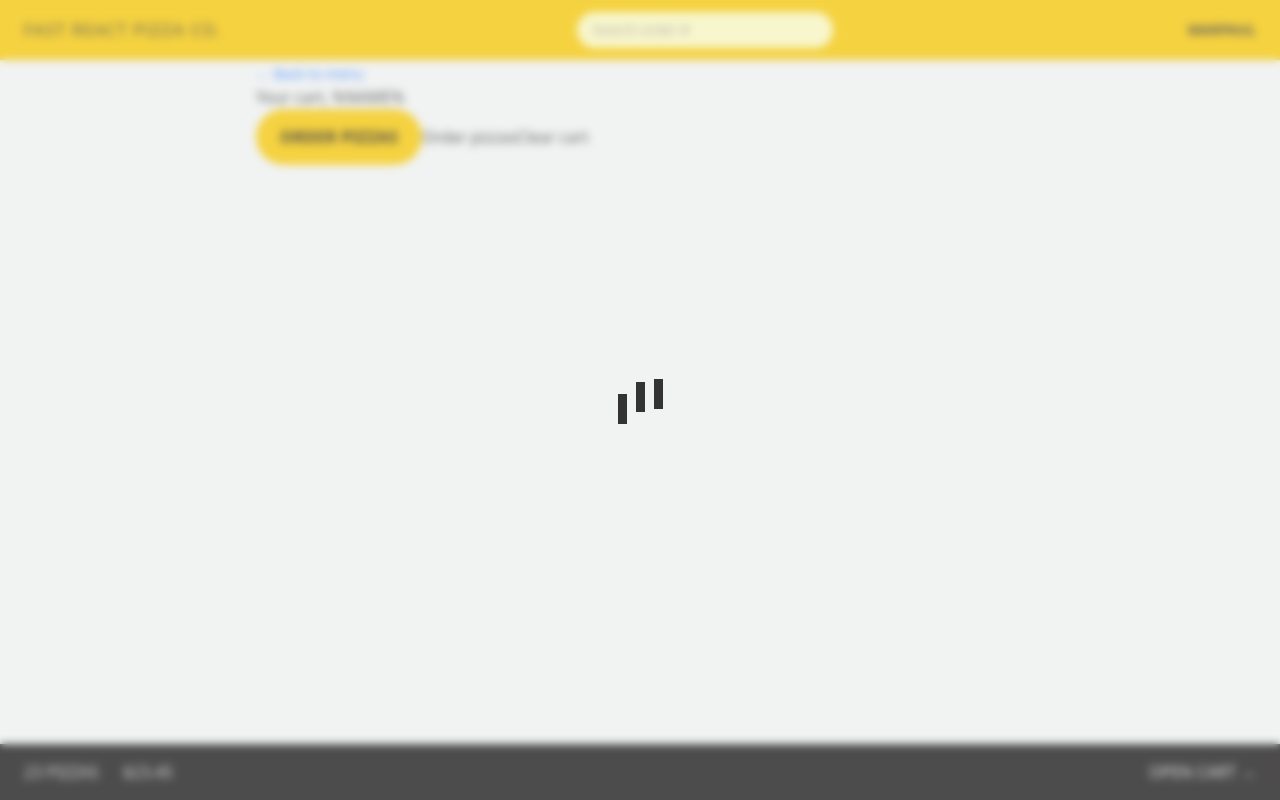
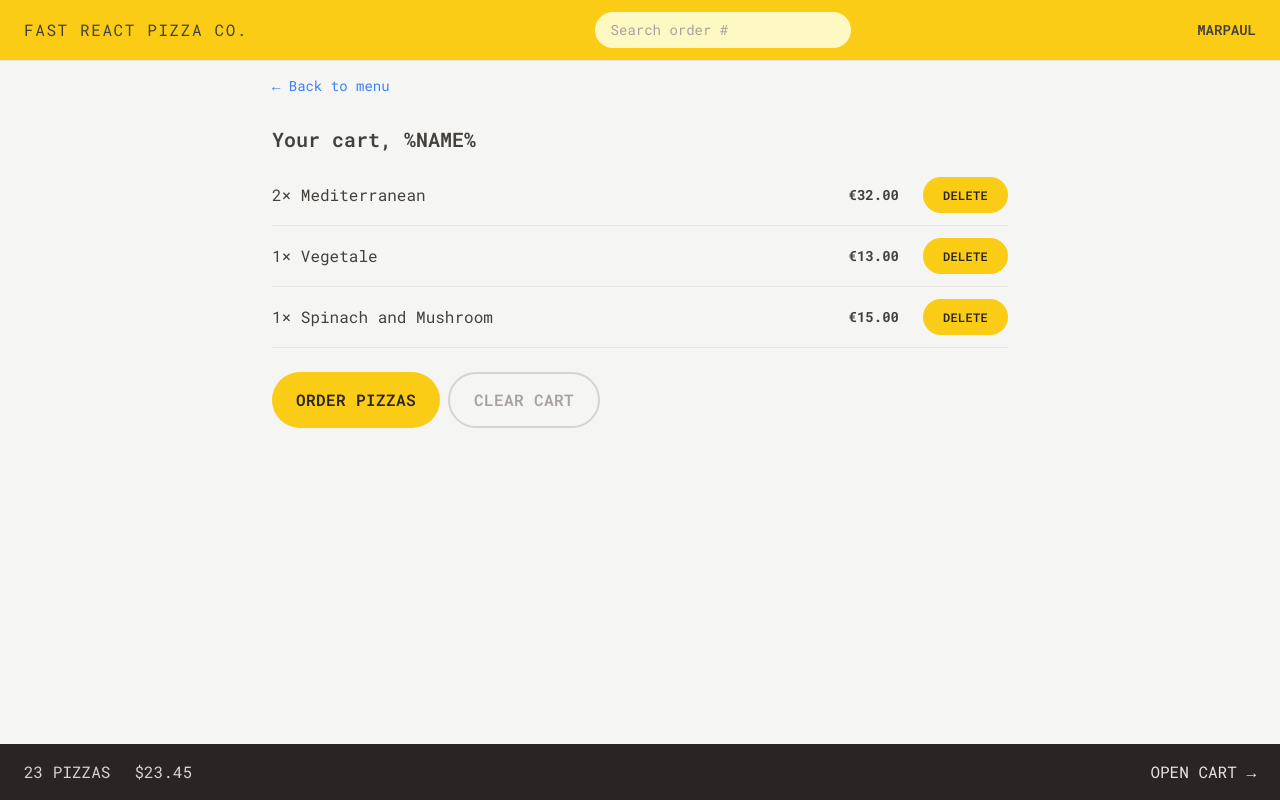
Before and after one commit to marpaul14/Fast-React-Pizza, a React (Vite) app: page /cart in a window 1280 px wide. Built offline with nearby package versions, Linux system fonts and the light colour scheme.

Commit message:
styling the menu

```diff
--- a/index.html
+++ b/index.html
@@ -4,6 +4,12 @@
     <meta charset="UTF-8" />
     <link rel="icon" type="image/svg+xml" href="/vite.svg" />
     <meta name="viewport" content="width=device-width, initial-scale=1.0" />
+    <link rel="preconnect" href="https://fonts.googleapis.com" />
+    <link rel="preconnect" href="https://fonts.gstatic.com" crossorigin />
+    <link
+      href="https://fonts.googleapis.com/css2?family=Roboto+Mono:wght@300;400;500;600;700&display=swap"
+      rel="stylesheet"
+    />
     <title>Vite + React</title>
   </head>
   <body class="bg-stone-100 text-stone-700">
--- a/src/features/cart/Cart.jsx
+++ b/src/features/cart/Cart.jsx
@@ -1,6 +1,7 @@
 import { Link } from "react-router-dom";
 import LinkButton from "../../ui/LinkButton";
 import Button from "../../ui/Button";
+import CartItem from "./CartItem";
 
 const fakeCart = [
   {
@@ -30,16 +31,23 @@ function Cart() {
   const cart = fakeCart;
 
   return (
-    <div>
+    <div className="px-4 py-3 ">
       <LinkButton to="/menu">&larr; Back to menu</LinkButton>
 
-      <h2>Your cart, %NAME%</h2>
+      <h2 className="mt-7 text-xl font-semibold">Your cart, %NAME%</h2>
 
-      <div>
-        <Button to="/order/new">Order pizzas</Button>
+      <ul className="mt-3 divide-y divide-stone-200 border-b">
+        {cart.map((item) => (
+          <CartItem item={item} key={item.key} />
+        ))}
+      </ul>
 
-        <Link to="/order/new">Order pizzas</Link>
-        <button>Clear cart</button>
+      <div className="mt-6 space-x-2">
+        <Button to="/order/new" type="primary">
+          Order pizzas
+        </Button>
+
+        <Button type="secondary">Clear cart</Button>
       </div>
     </div>
   );
--- a/src/features/cart/CartItem.jsx
+++ b/src/features/cart/CartItem.jsx
@@ -1,13 +1,20 @@
+import Button from "../../ui/Button";
+import { formatCurrency } from "../../utils/helpers";
+
 function CartItem({ item }) {
   const { pizzaId, name, quantity, totalPrice } = item;
 
   return (
-    <li>
-      <p>
+    <li className="py-3 sm:flex sm:items-center sm:justify-between">
+      <p className="mb-1 sm:mb-0">
         {quantity}&times; {name}
       </p>
-      <div>
-        <p>{formatCurrency(totalPrice)}</p>
+      <div
+        className="flex items-center justify-between
+      sm:gap-6"
+      >
+        <p className="text-sm font-bold">{formatCurrency(totalPrice)}</p>
+        <Button type="small">Delete</Button>
       </div>
     </li>
   );
--- a/src/features/menu/Menu.jsx
+++ b/src/features/menu/Menu.jsx
@@ -5,7 +5,7 @@ function Menu() {
   const menu = useLoaderData();
 
   return (
-    <ul>
+    <ul className="divide-y divide-stone-200 px-2">
       {menu.map((pizza) => (
         <MenuItem pizza={pizza} key={pizza.id} />
       ))}
--- a/src/features/menu/MenuItem.jsx
+++ b/src/features/menu/MenuItem.jsx
@@ -1,16 +1,30 @@
+import Button from "../../ui/Button";
 import { formatCurrency } from "../../utils/helpers";
 
 function MenuItem({ pizza }) {
   const { id, name, unitPrice, ingredients, soldOut, imageUrl } = pizza;
 
   return (
-    <li>
-      <img src={imageUrl} alt={name} />
-      <div>
-        <p>{name}</p>
-        <p>{ingredients.join(", ")}</p>
-        <div>
-          {!soldOut ? <p>{formatCurrency(unitPrice)}</p> : <p>Sold out</p>}
+    <li className="flex gap-4 py-2">
+      <img
+        src={imageUrl}
+        alt={name}
+        className={`h-24 ${soldOut ? "opacity-70 grayscale" : ""} `}
+      />
+      <div className="flex grow  flex-col pt-0.5">
+        <p className="font-medium ">{name}</p>
+        <p className="text-sm capitalize italic text-stone-500">
+          {ingredients.join(", ")}
+        </p>
+        <div className="mt-auto flex items-center justify-between">
+          {!soldOut ? (
+            <p className="text-sm">{formatCurrency(unitPrice)}</p>
+          ) : (
+            <p className="text-sm font-medium uppercase text-stone-500">
+              Sold out
+            </p>
+          )}
+          <Button type="small">Add to cart</Button>
         </div>
       </div>
     </li>
--- a/src/features/order/CreateOrder.jsx
+++ b/src/features/order/CreateOrder.jsx
@@ -82,7 +82,7 @@ function CreateOrder() {
 
         <div>
           <input type="hidden" name="cart" value={JSON.stringify(cart)} />
-          <Button disabled={isSubmitting}>
+          <Button disabled={isSubmitting} type="primary">
             {isSubmitting ? "Placing order..." : "Order now"}
           </Button>
         </div>
--- a/src/features/user/CreateUser.jsx
+++ b/src/features/user/CreateUser.jsx
@@ -24,7 +24,7 @@ function CreateUser() {
 
       {username !== "" && (
         <div>
-          <Button>Start ordering</Button>
+          <Button type="primary">Start ordering</Button>
         </div>
       )}
     </form>
--- a/src/index.css
+++ b/src/index.css
@@ -13,7 +13,7 @@
   .loader {
     width: 45px;
     aspect-ratio: 0.75;
-    --c: no-repeat linear-gradient(#333 0 0);
+    --c: no-repeat linear-gradient(theme(colors.stone.800) 0 0);
     background:
       var(--c) 0% 50%,
       var(--c) 50% 50%,
--- a/src/ui/AppLayout.jsx
+++ b/src/ui/AppLayout.jsx
@@ -9,8 +9,8 @@ function AppLayout() {
 
   return (
     <div className="grid h-screen grid-rows-[auto_1fr_auto]">
-      {/* {isLoading && <Loader />} */}
-      {true && <Loader />}
+      {isLoading && <Loader />}
+      {/* {true && <Loader />} */}
 
       <Header />
       <div className="overflow-scroll">
--- a/src/ui/Button.jsx
+++ b/src/ui/Button.jsx
@@ -1,18 +1,25 @@
 import { Link } from "react-router-dom";
 
-function Button({ children, disabled, to }) {
-  const className =
-    "inline-block rounded-full bg-yellow-400 px-4 py-3 font-semibold uppercase tracking-wide text-stone-800 transition-colors duration-300 hover:bg-yellow-300 focus:bg-yellow-300 focus:outline-none focus:ring focus:ring-yellow-300 focus:ring-offset-2 disabled:cursor-not-allowed sm:px-6 sm:py-4";
+function Button({ children, disabled, to, type }) {
+  const base =
+    "inline-block rounded-full bg-yellow-400 font-semibold uppercase tracking-wide text-stone-800 transition-colors duration-300 hover:bg-yellow-300 focus:bg-yellow-300 focus:outline-none focus:ring focus:ring-yellow-300 focus:ring-offset-2 disabled:cursor-not-allowed";
+
+  const styles = {
+    primary: base + " px-4 py-3 md:py-4 md:px-6",
+    small: base + " px-4 py-2 md:py-2.5 md:px-5 text-xs",
+    secondary:
+      "inline-block rounded-full border-2 border-stone-300 font-semibold uppercase tracking-wide text-stone-400 transition-colors duration-300 hover:bg-stone-300 hover:text-stone-800 focus:bg-stone-300 focus:text-stone-800 focus:outline-none focus:ring focus:ring-stone-200 focus:ring-offset-2 disabled:cursor-not-allowed px-4 py-2.5 md:py-3.5 md:px-6",
+  };
 
   if (to)
     return (
-      <Link to={to} className={className}>
+      <Link to={to} className={styles[type]}>
         {children}
       </Link>
     );
 
   return (
-    <button disabled={disabled} className={className}>
+    <button disabled={disabled} className={styles[type]}>
       {children}
     </button>
   );
--- a/src/ui/Header.jsx
+++ b/src/ui/Header.jsx
@@ -5,7 +5,11 @@ import Username from "../features/user/Username";
 function Header() {
   return (
     <div>
-      <header className="flex items-center justify-between border-b border-stone-200 bg-yellow-400 px-4 py-3 uppercase sm:px-6">
+      <header
+        className="flex items-center
+      justify-between border-b border-stone-200 bg-yellow-400 px-4
+      py-3 uppercase sm:px-6"
+      >
         <Link to="/" className="tracking-widest">
           Fast React Pizza Co.
         </Link>
--- a/tailwind.config.js
+++ b/tailwind.config.js
@@ -1,8 +1,16 @@
 /** @type {import('tailwindcss').Config} */
+// eslint-disable-next-line
 export default {
   content: ["./index.html", "./src/**/*.{js,ts,jsx,tsx}"],
   theme: {
-    extend: {},
+    fontFamily: {
+      sans: "Roboto Mono, monospace",
+    },
+    extend: {
+      height: {
+        screen: "100dvh",
+      },
+    },
   },
   plugins: [],
 };
```
